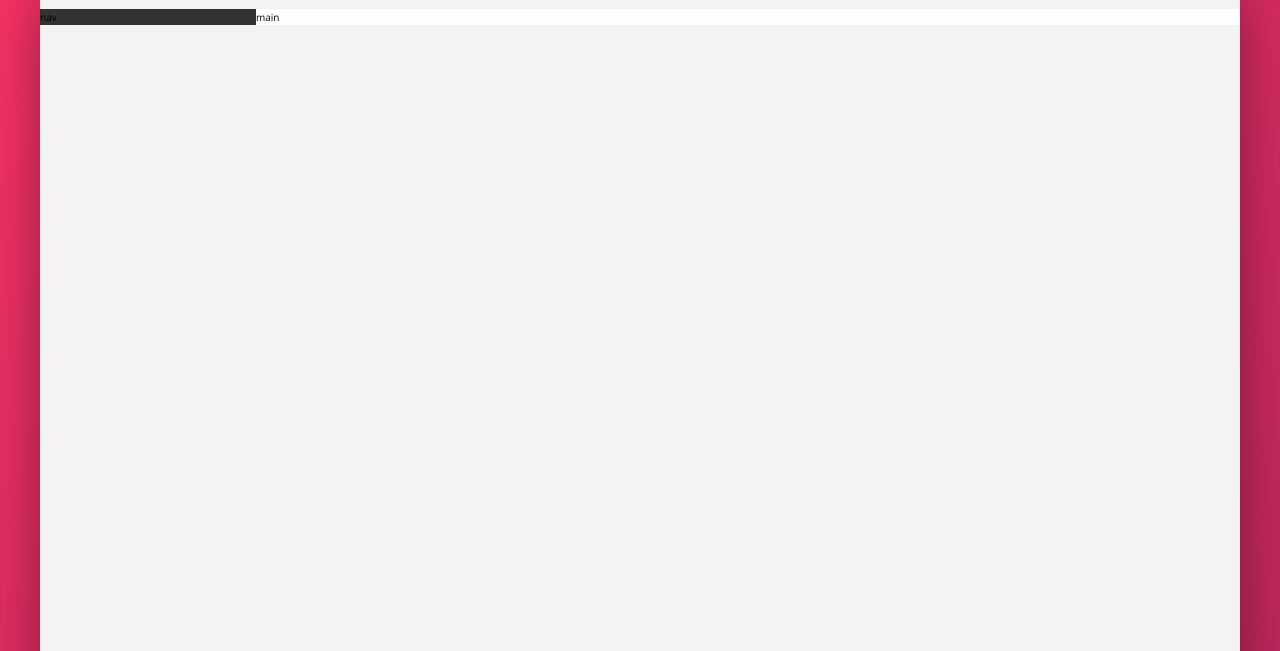
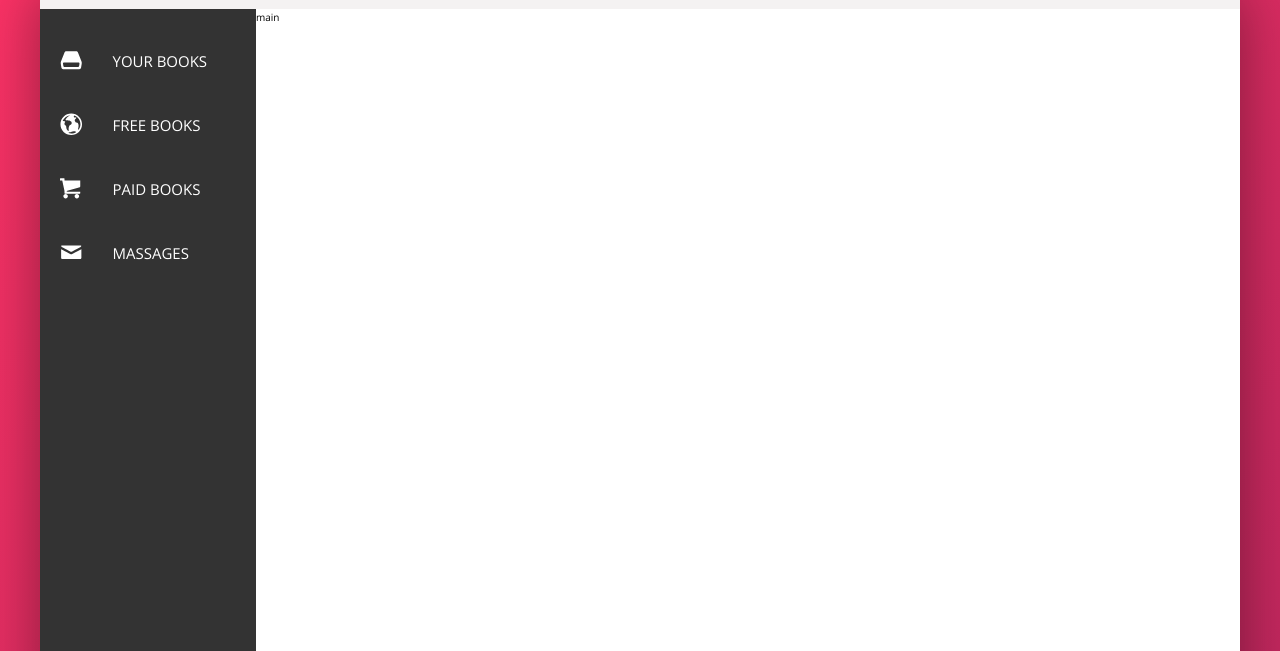
Before and after one commit to funnypar/B-cher, a website: page index.html in a window 1280 px wide. Shown: the part 149-800 px from the top of the page. Drawn offline with nearby package versions, Linux system fonts and the light colour scheme.

Commit message:
First part of navigation

```diff
--- a/index.html
+++ b/index.html
@@ -61,7 +61,53 @@
                 </div>
             </header>
             <div class="nav-main-container">
-                <nav class="navigation">nav</nav>
+                <nav class="navigation">
+                    <ul class="navigation__links">
+                        <li class="navigation__link">
+                            <svg class="navigation__link__icon">
+                                <use
+                                    xlink:href="./img/sprites.svg#icon-drive"
+                                ></use>
+                            </svg>
+                            <span class="navigation__link__text"
+                                >your books</span
+                            >
+                        </li>
+                        <li class="navigation__link">
+                            <svg class="navigation__link__icon">
+                                <use
+                                    xlink:href="./img/sprites.svg#icon-globe"
+                                ></use>
+                            </svg>
+                            <span class="navigation__link__text"
+                                >free books</span
+                            >
+                        </li>
+                        <li class="navigation__link">
+                            <svg class="navigation__link__icon">
+                                <use
+                                    xlink:href="./img/sprites.svg#icon-shopping-cart"
+                                ></use>
+                            </svg>
+                            <span class="navigation__link__text"
+                                >paid books</span
+                            >
+                        </li>
+                        <li class="navigation__link">
+                            <svg class="navigation__link__icon">
+                                <use
+                                    xlink:href="./img/sprites.svg#icon-mail"
+                                ></use>
+                            </svg>
+                            <span class="navigation__link__text">massages</span>
+                        </li>
+                    </ul>
+                    <p class="copyRight">
+                        &copy; 2022 by bucha.This project created just for
+                        mopano's portfolio.(the idea of this project got from
+                        Jonas Schmedtmann)
+                    </p>
+                </nav>
                 <main class="main">main</main>
             </div>
         </div>
--- /dev/null
+++ b/sass/components/_navigation.scss
@@ -0,0 +1,34 @@
+.navigation__links {
+    display: flex;
+    flex-direction: column;
+}
+.navigation__link {
+    display: flex;
+    align-items: center;
+    cursor: pointer;
+
+    &:first-child {
+        padding-top: 2rem;
+    }
+
+    &__icon {
+        width: 2.25rem;
+        height: 2.25rem;
+        margin-left: 2rem;
+        fill: var(--color-White);
+    }
+    &__text {
+        font-family: "Open Sans", sans-serif;
+        text-transform: uppercase;
+        font-size: 1.5rem;
+        color: var(--color-White);
+        padding: 2rem 3rem;
+    }
+}
+.copyRight {
+    text-align: center;
+    font-family: "Open Sans", sans-serif;
+    font-size: 0.9rem;
+    color: var(--color-White);
+    padding: 2rem 1rem;
+}
--- a/sass/layouts/_app.scss
+++ b/sass/layouts/_app.scss
@@ -19,9 +19,12 @@
 }
 
 .navigation {
-    background-color: var(--color-Grey-dark-1);
+    background: var(--color-Grey-dark-1);
     flex: 0 0 18%;
-    height: 100%;
+    flex-direction: column;
+    justify-content: space-between;
+    display: flex;
+    height: 100vh;
 }
 
 .main {
--- a/sass/main.scss
+++ b/sass/main.scss
@@ -9,3 +9,4 @@
 @import "layouts/app";
 
 @import "components/header";
+@import "components/navigation";
```
Also changed, not shown: style.css.
